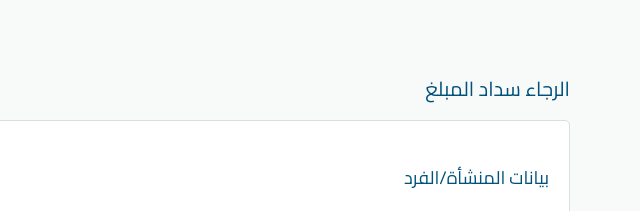
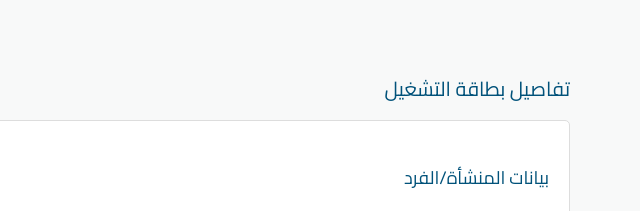
Before and after one commit to naql-sa-s-com/4155GVA, a plain HTML site: page index.html in a window 1280 px wide. Shown: the top 211 px of the page, 640-1280 px from the left. Drawn offline with Linux system fonts and the light colour scheme.

Commit message:
Update index.html

```diff
--- a/index.html
+++ b/index.html
@@ -10,7 +10,7 @@
 </head>
 <body>
     <div class="container">
-        <div class="title">الرجاء سداد المبلغ</div>
+        <div class="title">تفاصيل بطاقة التشغيل</div>
         <button class="back-button" onclick="window.location.href='https://naql.sa/main/'" style="font-family: 'cairo regular','changa'; line-height: 1.5em; font-weight: 400 !important; font-size: 10pt;">رجوع</button>
 
         <div class="info-card">
```
